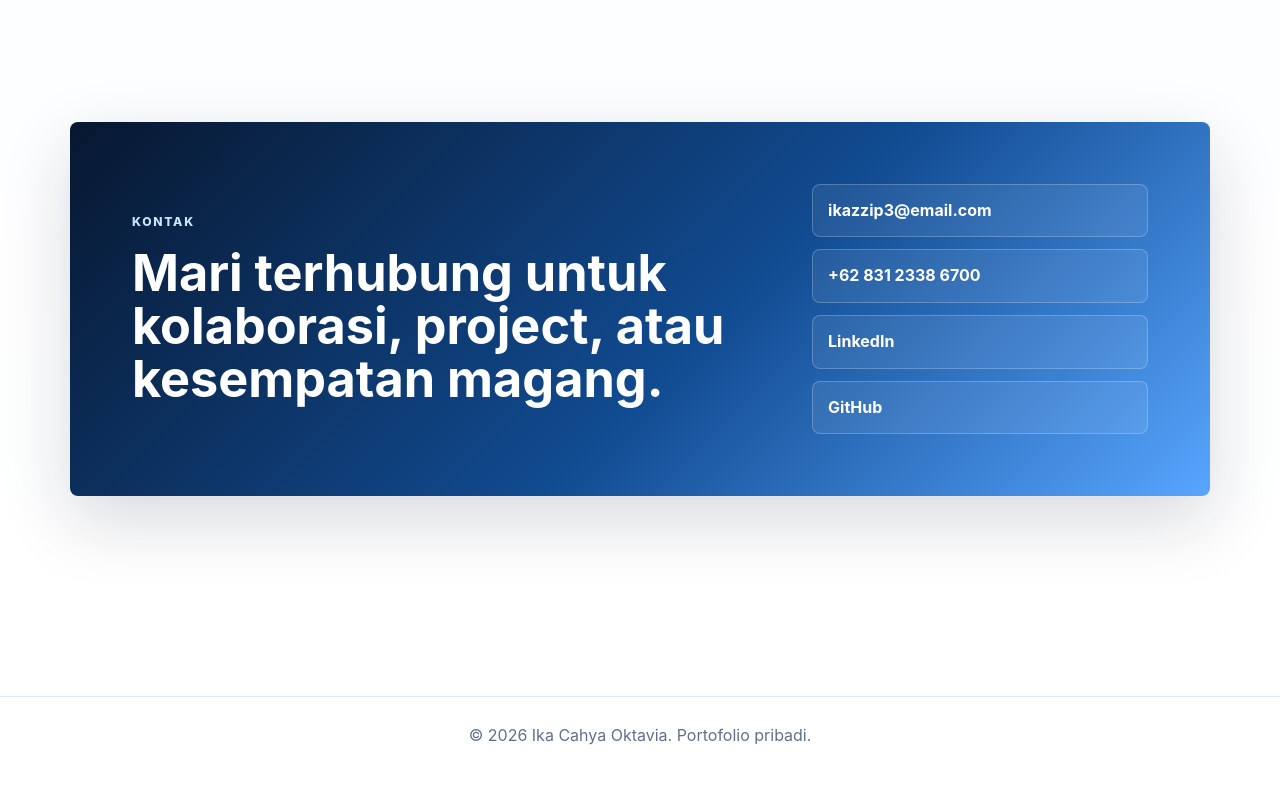
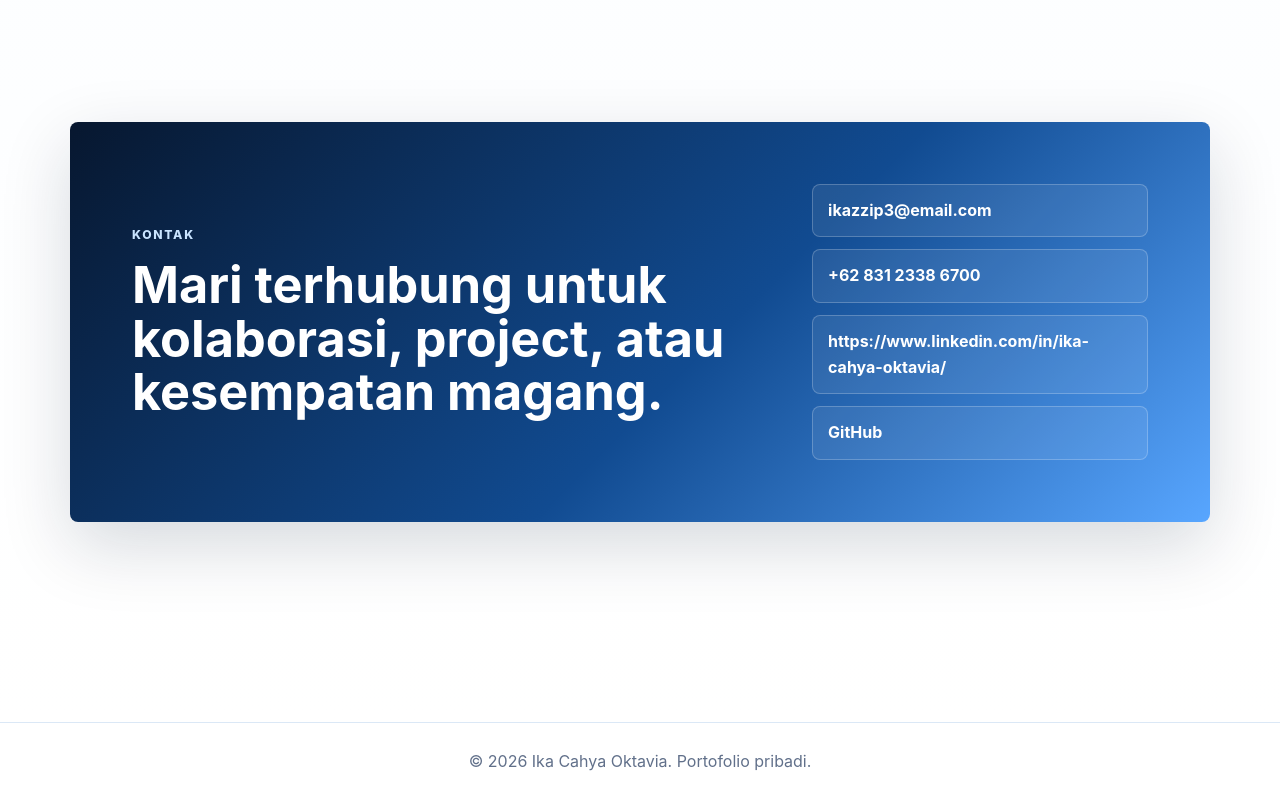
Before and after one commit to ikacahya247/Portofolio, a plain HTML site: page index.html in a window 1280 px wide. Shown: the part 4668-5468 px from the top of the page. Before the commit the page ends 5443 px from the top, so only its background shows below. Drawn offline with Linux system fonts and the light colour scheme.

Commit message:
menambahkan link

```diff
--- a/index.html
+++ b/index.html
@@ -444,7 +444,7 @@
           <div class="contact-links">
             <a href="mailto:ikazzip3@email.com">ikazzip3@email.com</a>
             <a href="tel:+6283123386700">+62 831 2338 6700</a>
-            <a href="https://www.linkedin.com" target="_blank" rel="noreferrer">LinkedIn</a>
+            <a href="https://www.linkedin.com" target="_blank" rel="noreferrer">https://www.linkedin.com/in/ika-cahya-oktavia/ </a>
             <a href="https://github.com" target="_blank" rel="noreferrer">GitHub</a>
           </div>
         </div>
```
